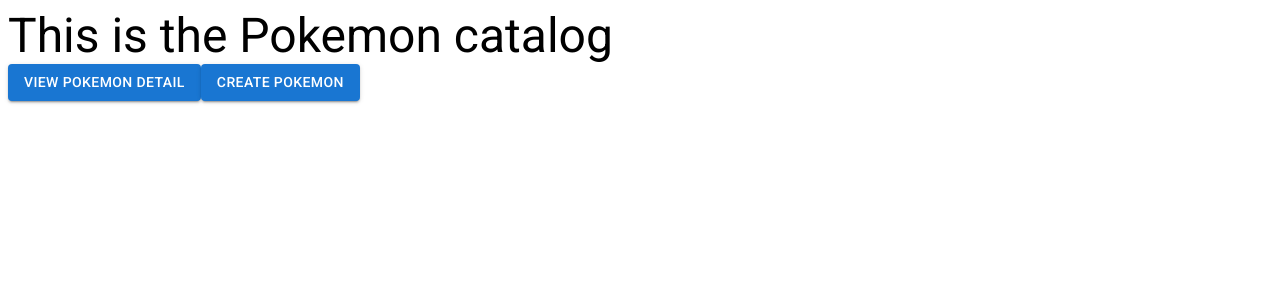
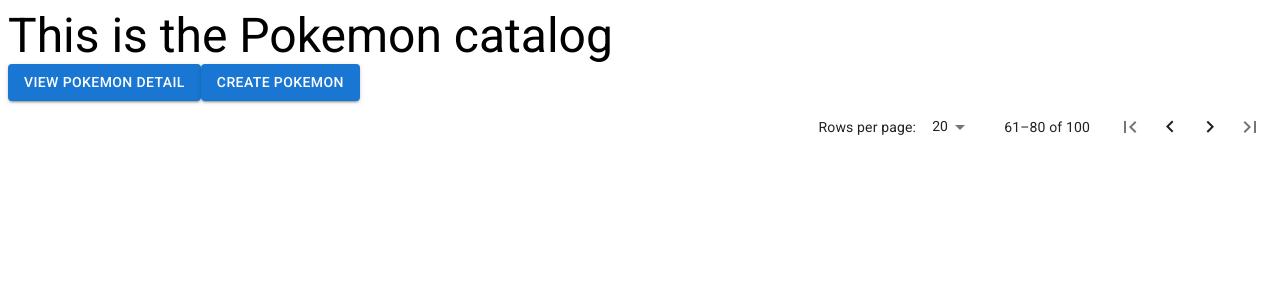
Before and after one commit to apsys-mx/katas.pokedex, a React (Vite) app: page / in a window 1280 px wide. Shown: the top 300 px of the page. Built offline with nearby package versions, Linux system fonts and the light colour scheme.

Commit message:
Create state for update page size and page number

```diff
--- a/src/features/pokemon/index/pokemon-index.jsx
+++ b/src/features/pokemon/index/pokemon-index.jsx
@@ -1,18 +1,30 @@
 import React from 'react'
+import { useSelector, useDispatch } from 'react-redux'
 import { useNavigate } from 'react-router-dom'
+import { getPagination } from '../pokemon-selectors'
 import DesktopTemplate from './pokemon-index.template'
-
+import { setPageNumber, setPageSize } from '../pokemon.slice'
 /**
  * Pokemon index component
  */
 const PokemonIndex = () => {
 	var navigate = useNavigate()
-
+	var dispath = useDispatch()
 	const onOpenPokemonCard = (id) => navigate(`pokemon/${id}`)
 	const onCreatePokemon = () => navigate(`pokemon/create`)
-
+	const pagination = useSelector((state) => getPagination(state))
+	const onChangePage = (pageNumber) => dispath(setPageNumber(pageNumber))
+	const onChangePageSize = (pagiSize) => dispath(setPageSize(pagiSize))
 	return (
-		<DesktopTemplate onOpenPokemonCard={onOpenPokemonCard} onCreatePokemon={onCreatePokemon} />
+		<DesktopTemplate
+			onOpenPokemonCard={onOpenPokemonCard}
+			onCreatePokemon={onCreatePokemon}
+			pagination={{
+				...pagination,
+				onChangePage: onChangePage,
+				onChangePageSize: onChangePageSize
+			}}
+		/>
 	)
 }
 export default PokemonIndex
--- a/src/features/pokemon/index/pokemon-index.template.jsx
+++ b/src/features/pokemon/index/pokemon-index.template.jsx
@@ -1,12 +1,12 @@
 import React from 'react'
 import propTypes from 'prop-types'
-import { Button, Typography } from '@mui/material'
+import { Button, Typography, TablePagination } from '@mui/material'
 import { Box } from '@mui/system'
 
 /**
  * Pokemon desktop index template
  */
-const PokemonIndexTemplate = ({ onOpenPokemonCard, onCreatePokemon }) => {
+const PokemonIndexTemplate = ({ onOpenPokemonCard, onCreatePokemon, pagination }) => {
 	return (
 		<Box>
 			<Typography variant='h3'>This is the Pokemon catalog</Typography>
@@ -16,6 +16,23 @@
 			<Button variant='contained' onClick={onCreatePokemon}>
 				Create pokemon
 			</Button>
+			<TablePagination
+				component={'div'}
+				page={pagination.pageNumber}
+				count={pagination.total}
+				rowsPerPage={pagination.pageSize}
+				rowsPerPageOptions={[10, 20, 50, 100]}
+				showFirstButton
+				showLastButton
+				onPageChange={(event, pageNumber) => {
+					pagination.onChangePage(pageNumber)
+					// pagination.onChangePageSize(0)
+				}}
+				onRowsPerPageChange ={(event)=>{
+					pagination.onChangePageSize(event.target.value)
+
+				}}
+			/>
 		</Box>
 	)
 }
--- /dev/null
+++ b/src/features/pokemon/pokemon-selectors.js
@@ -0,0 +1,8 @@
+import { createSelector } from 'reselect'
+const getState = (state) => (state = state.pokemonSlice)
+
+const getPagination = createSelector(getState, (state) => {
+    return state.pagination
+})
+
+export { getPagination }
--- a/src/features/pokemon/pokemon.slice.js
+++ b/src/features/pokemon/pokemon.slice.js
@@ -2,15 +2,24 @@
 
 const initialState = {
     pagination: {
-        total: 1,
+        total: 100,
         pageSize: 20,
-        pageNumber: 0
+        pageNumber: 3
     },
 }
 
 export const pokemonSlice = createSlice({
     name: 'pokemonSlice',
     initialState,
-    reducers: {}
+    reducers: {
+        setPageNumber: (state, action) => {
+            state.pagination.pageNumber = action.payload
+        },
+        setPageSize:(state, action) => {
+            state.pagination.pageSize = action.payload
+        }
+    }
 })
+
+export const { setPageNumber, setPageSize } = pokemonSlice.actions
 export default pokemonSlice.reducer
```
